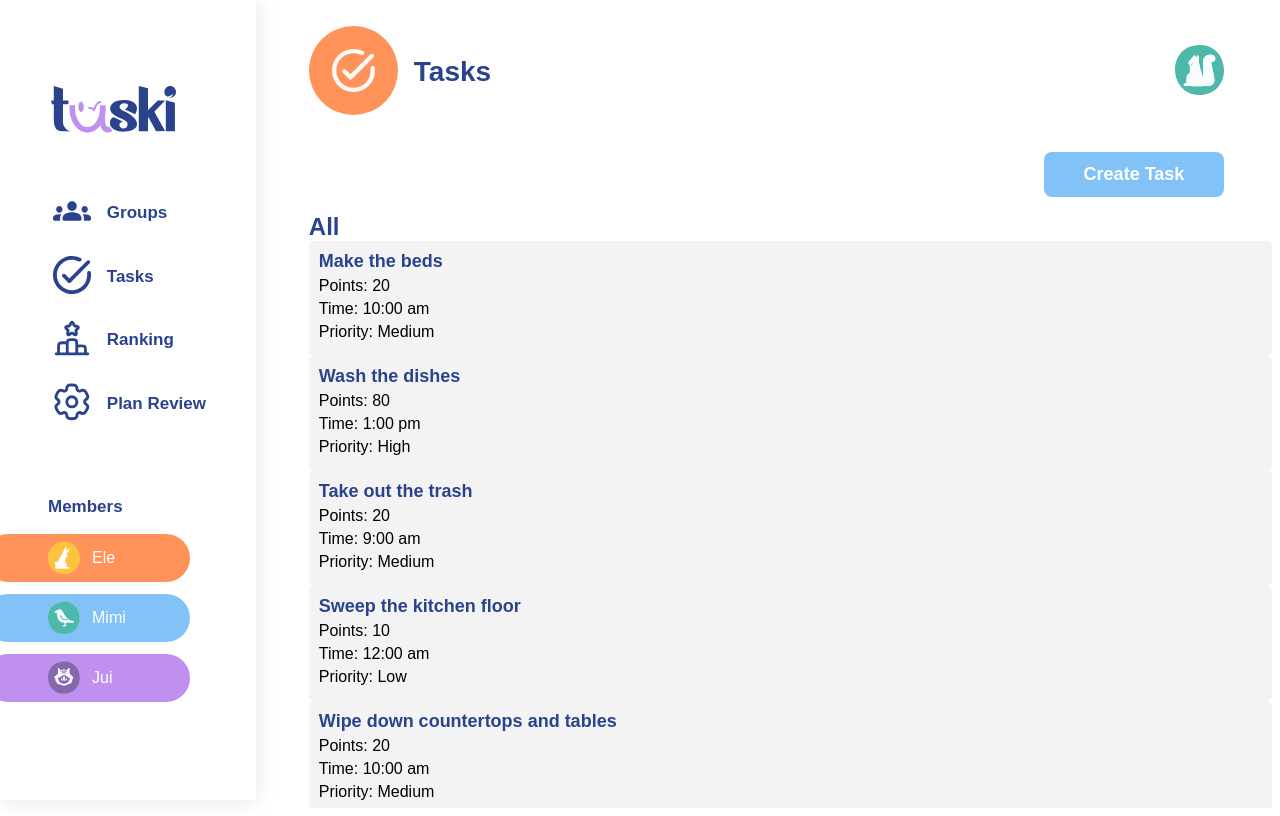
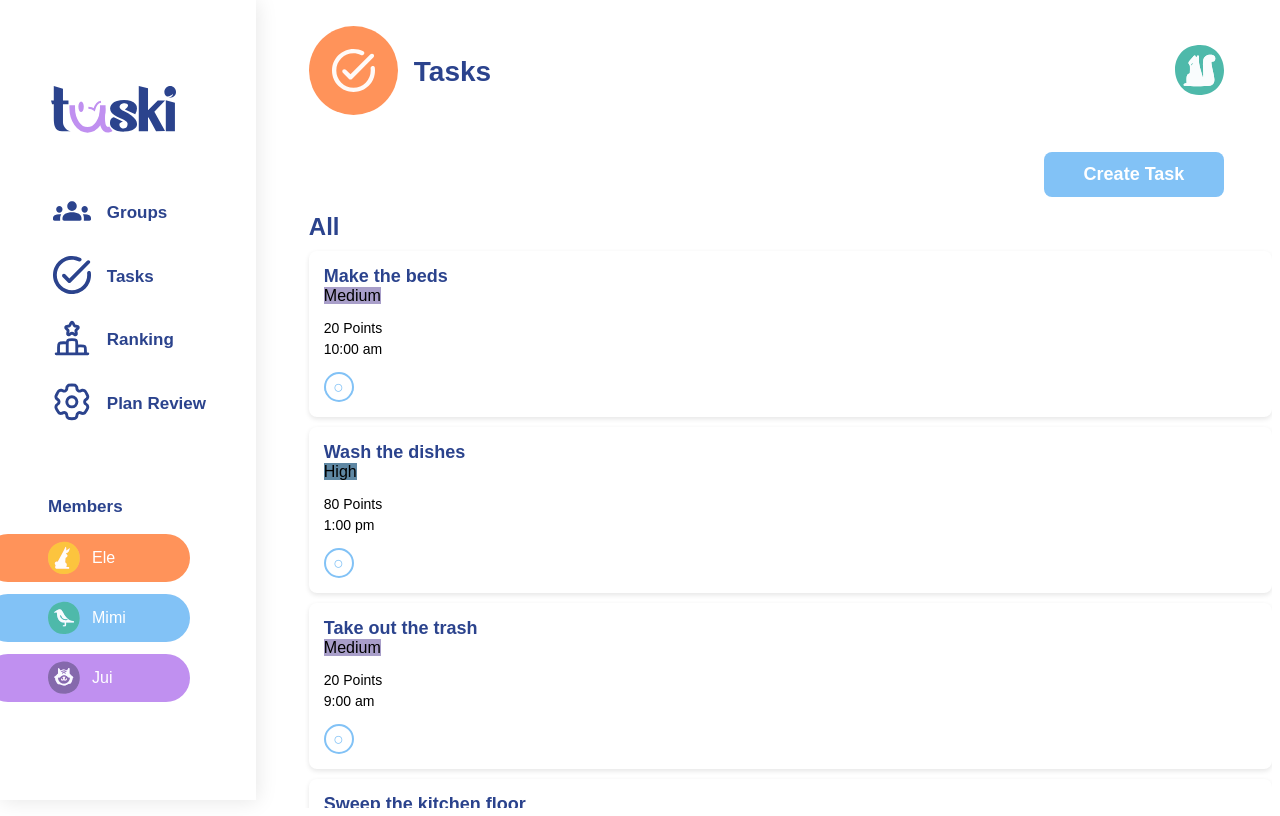
Before and after one commit to NikSala10/TaskiProject, a React (Vite) app: page /tasks in a window 1280 px wide. Built offline with nearby package versions, Linux system fonts and the light colour scheme.

Commit message:
feat(pages/tasks): render TaskList using tasks dataset

```diff
--- a/src/components/TaskItem/TaskItem.tsx
+++ b/src/components/TaskItem/TaskItem.tsx
@@ -1,12 +1,48 @@
-import type { TaskItemProps} from "../../types/TasksType";
+import { useState } from "react";
+import type { TaskItemProps } from "../../types/TasksType";
 
-const TaskItem = ({task}: TaskItemProps) => {
+const TaskItem = ({ task }: TaskItemProps) => {
+  const [isCompleted, setIsCompleted] = useState(false);
+
+  const handleToggleComplete = () => {
+    setIsCompleted((prevState) => !prevState);
+  };
+
+  const getPriorityColor = (priority: 'Low' | 'Medium' | 'High') => {
+    switch (priority) {
+      case 'High':
+        return '#5E87A3';  // Azul
+      case 'Medium':
+        return '#A89EC9';  // Morado
+      case 'Low':
+        return '#F28C82';  // Naranja
+      default:
+        return '#A89EC9';
+    }
+  };
+
   return (
-    <div className="task-item">
+    <div className={`task-item ${isCompleted ? "completed" : ""}`}>
+      <div className="task-info">
+        {/* Mostramos el nombre de la tarea */}
         <h3>{task.name}</h3>
-        <p>Points: {task.points}</p>
-        <p>Time: {task.time}</p>
-        <p>Priority: {task.priority}</p>
+        {/* Mostramos la prioridad con un color específico */}
+        <span className="priority" style={{ backgroundColor: getPriorityColor(task.priority) }}>
+          {task.priority}
+        </span>
+      </div>
+      <div className="task-details">
+        <p>{task.points} Points</p>
+        <p>{task.time}</p>
+      </div>
+
+      {/* Botón para marcar como completada */}
+      <button
+        className={`complete-btn ${isCompleted ? "completed" : ""}`}
+        onClick={handleToggleComplete}
+      >
+        {isCompleted ? "✓" : "○"}
+      </button>
     </div>
   );
 };
--- a/src/pages/Tasks/Tasks.css
+++ b/src/pages/Tasks/Tasks.css
@@ -34,16 +34,16 @@
     flex-direction: column;
     gap: 1rem;
 }
-.task-list {
+/* Estilos generales de TaskItem */
+.task-item {
+  background-color: #fff;
+  padding: 15px;
+  margin: 10px 0;
+  border-radius: 8px;
+  box-shadow: 0 2px 5px rgba(0, 0, 0, 0.1);
   display: flex;
   flex-direction: column;
-  gap: 20px;
-}
-
-.task-item {
-  background-color: #f3f3f3;
-  padding: 10px;
-  border-radius: 5px;
+  gap: 10px;
 }
 
 .task-item h3 {
@@ -53,4 +53,40 @@
 
 .task-item p {
   margin: 5px 0;
+  font-size: 14px;
 }
+
+/* Estilo del botón para marcar la tarea como completada */
+.complete-btn {
+  width: 30px;
+  height: 30px;
+  border-radius: 50%;
+  border: 2px solid #82C2F6;
+  background-color: transparent;
+  color: #82C2F6;
+  font-size: 18px;
+  cursor: pointer;
+  display: flex;
+  align-items: center;
+  justify-content: center;
+  transition: background-color 0.3s, color 0.3s;
+}
+
+/* Estilo cuando la tarea está marcada como completada */
+.complete-btn.completed {
+  background-color: #82C2F6;
+  color: white;
+  border-color: #82C2F6;
+}
+
+/* Cambios de color para la tarea cuando está completada */
+.task-item.completed {
+  background-color: #e0f7fa;  /* Color de fondo cuando la tarea está completada */
+  border-left: 5px solid #82C2F6;
+  opacity: 0.6;  /* Desvanece un poco la tarea completada */
+}
+
+.task-item.completed h3 {
+  text-decoration: line-through;  /* Tachar el texto del título */
+  color: #b0bec5;  /* Cambiar color del título */
+}
```
